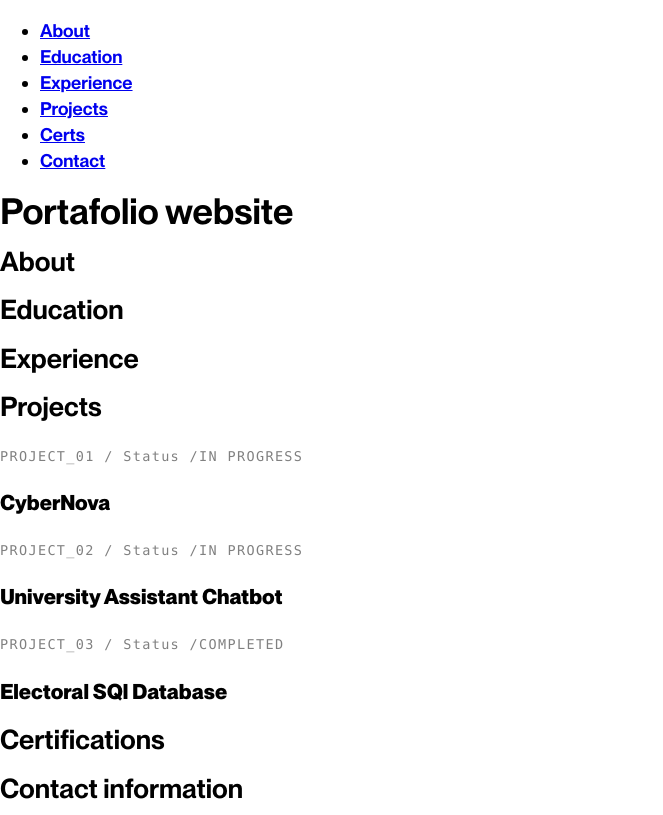
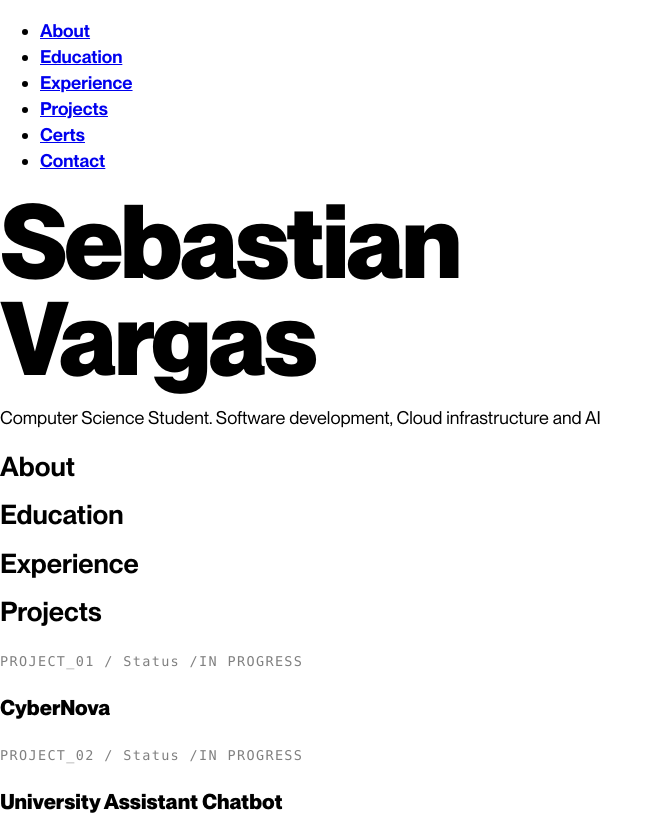
Before and after one commit to sebas-cat/Personal-website, a React (Vite) app: page / in a window 1280 px wide. Shown: the top 815 px of the page, without its empty margins (0-663 px from the left). Built offline with nearby package versions, Linux system fonts and the light colour scheme.

Commit message:
feat: added hero with my name, short description and a page title with meta description

```diff
--- a/index.html
+++ b/index.html
@@ -4,7 +4,10 @@
     <meta charset="UTF-8" />
     <link rel="icon" type="image/svg+xml" href="/favicon.svg" />
     <meta name="viewport" content="width=device-width, initial-scale=1.0" />
-    <title>personal</title>
+    <title>Sebastian Vargas - Computer Science Student</title>
+    <meta
+      name="description"
+      content="Portafolio of Sebastian Vargas" />
   </head>
   <body>
     <div id="root"></div>
--- a/src/App.tsx
+++ b/src/App.tsx
@@ -1,5 +1,6 @@
 import {projects} from './data/projects'
 import ProjectCard from './components/ProjectCard'
+import WebHero from './components/webHero'
 
 interface NavigationItem {
   label: string
@@ -27,7 +28,7 @@ const App = () => {
         </ul>
       </nav>
       <main>
-        <h1>Portafolio website</h1>
+        <WebHero />
         <section id="about"><h2>About</h2></section>
           <section id="education"><h2>Education</h2></section>
             <section id="experience"><h2>Experience</h2></section>
--- /dev/null
+++ b/src/components/webHero.tsx
@@ -0,0 +1,17 @@
+
+const webHero = () => {
+  return (
+    <div>
+        <header className="webhero">
+        <h1>
+            <span>Sebastian</span>
+            <span>Vargas</span>
+        </h1>
+            <p>Computer Science Student. Software development, Cloud infrastructure and AI</p>
+        </header>
+
+    </div>
+  )
+}
+
+export default webHero
--- a/src/index.css
+++ b/src/index.css
@@ -81,3 +81,17 @@ html{
 }
 
 }
+
+.webhero h1
+{
+ font-size: clamp(2.5rem, 8vw, 6rem);
+ font-weight: 800;
+ line-height: 0.95;
+ letter-spacing: -0.03em;
+ margin: 0;
+
+}
+
+.webhero h1 span{
+  display:block
+}
```
